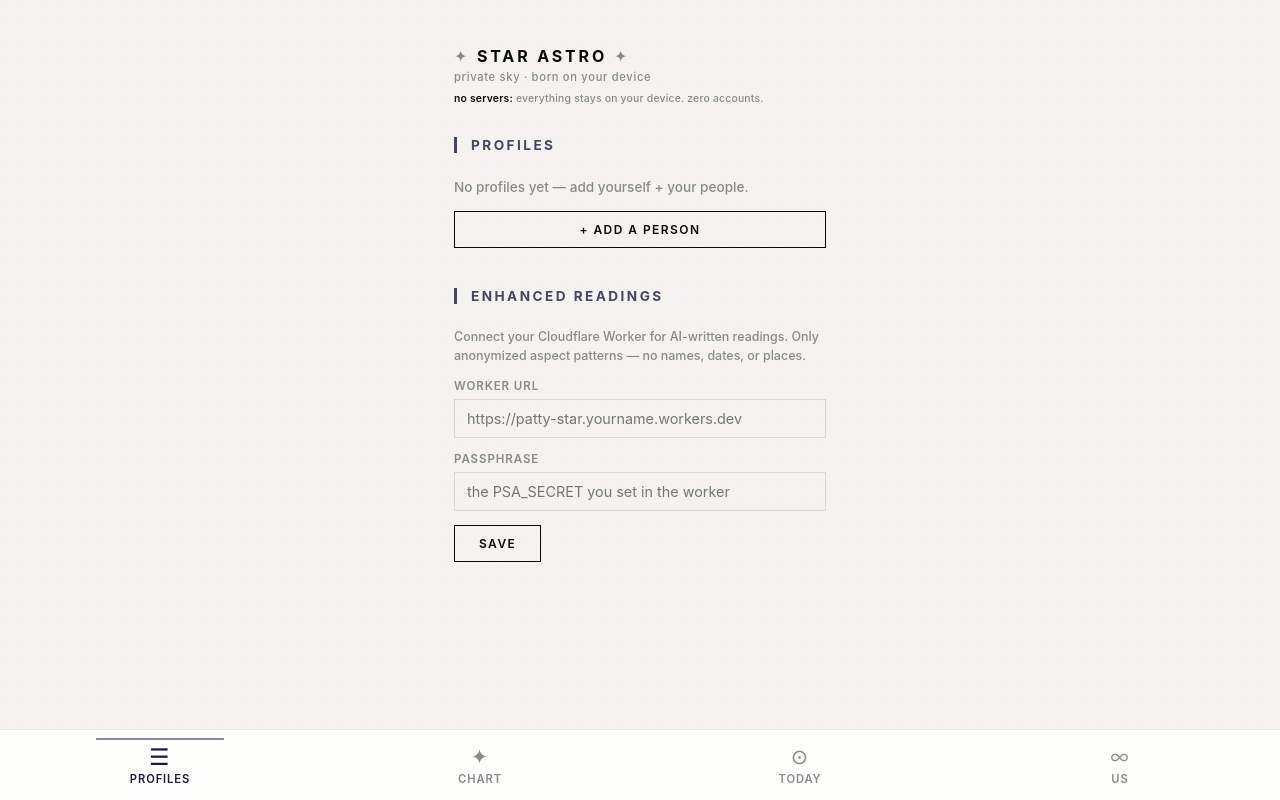
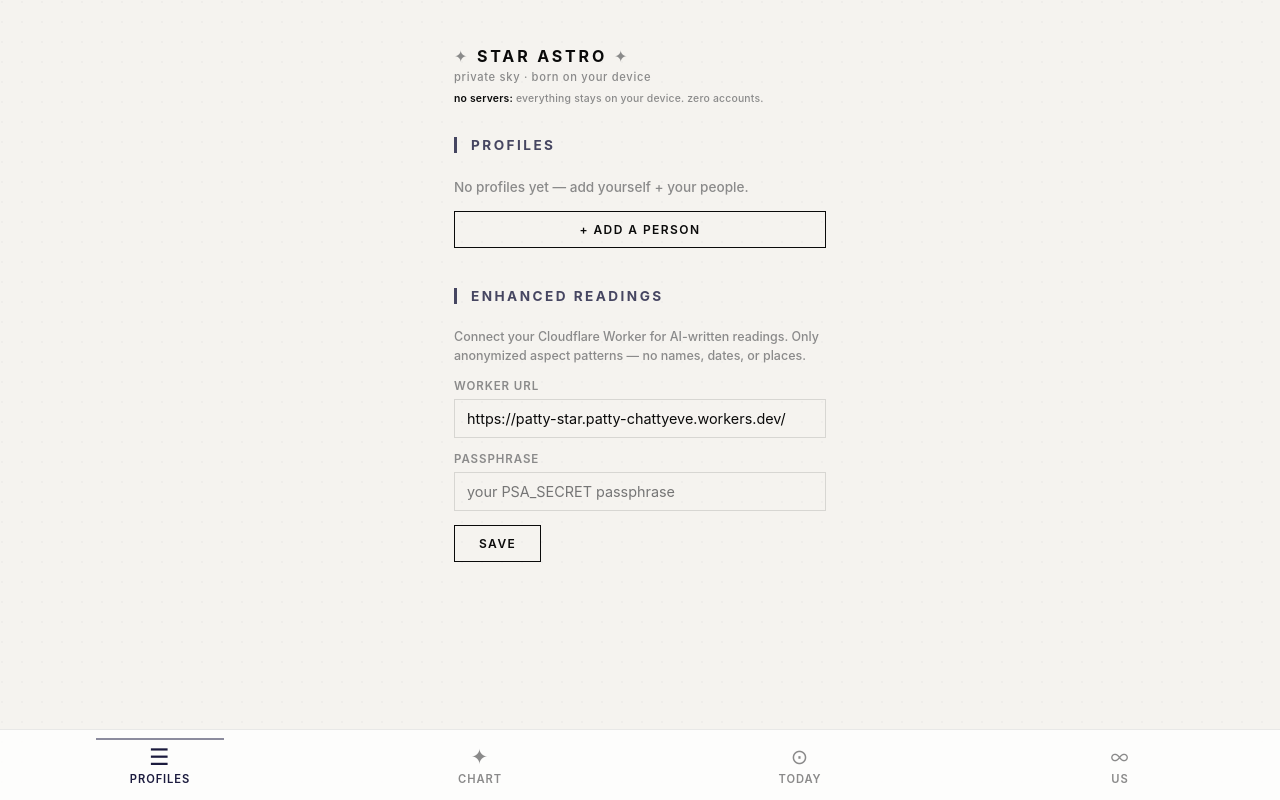
Before and after one commit to pattychattyeve-max/star-astro, a plain HTML site: page index.html in a window 1280 px wide. Drawn offline with Linux system fonts and the light colour scheme.

Commit message:
Set Patty's Cloudflare Worker as default endpoint

```diff
--- a/index.html
+++ b/index.html
@@ -188,9 +188,9 @@
   <h2 style="margin-top:40px">Enhanced readings</h2>
   <p class="muted" style="font-size:.78rem;margin-bottom:14px">Connect your Cloudflare Worker for AI-written readings. Only anonymized aspect patterns — no names, dates, or places.</p>
   <label>Worker URL</label>
-  <input id="s-worker" placeholder="https://patty-star.yourname.workers.dev">
+  <input id="s-worker" placeholder="https://patty-star.patty-chattyeve.workers.dev/">
   <label>Passphrase</label>
-  <input id="s-key" placeholder="the PSA_SECRET you set in the worker">
+  <input id="s-key" placeholder="your PSA_SECRET passphrase">
   <button id="btn-save-settings">Save</button>
   <span id="settings-status"></span>
 </section>
@@ -592,6 +592,7 @@ $("btn-save-settings").onclick = ()=>{
 (function loadSettings(){
   const s = store.settings;
   if(s.worker) $("s-worker").value = s.worker;
+  else $("s-worker").value = "https://patty-star.patty-chattyeve.workers.dev/";
   if(s.key) $("s-key").value = s.key;
 })();
 renderPlaces();
```
